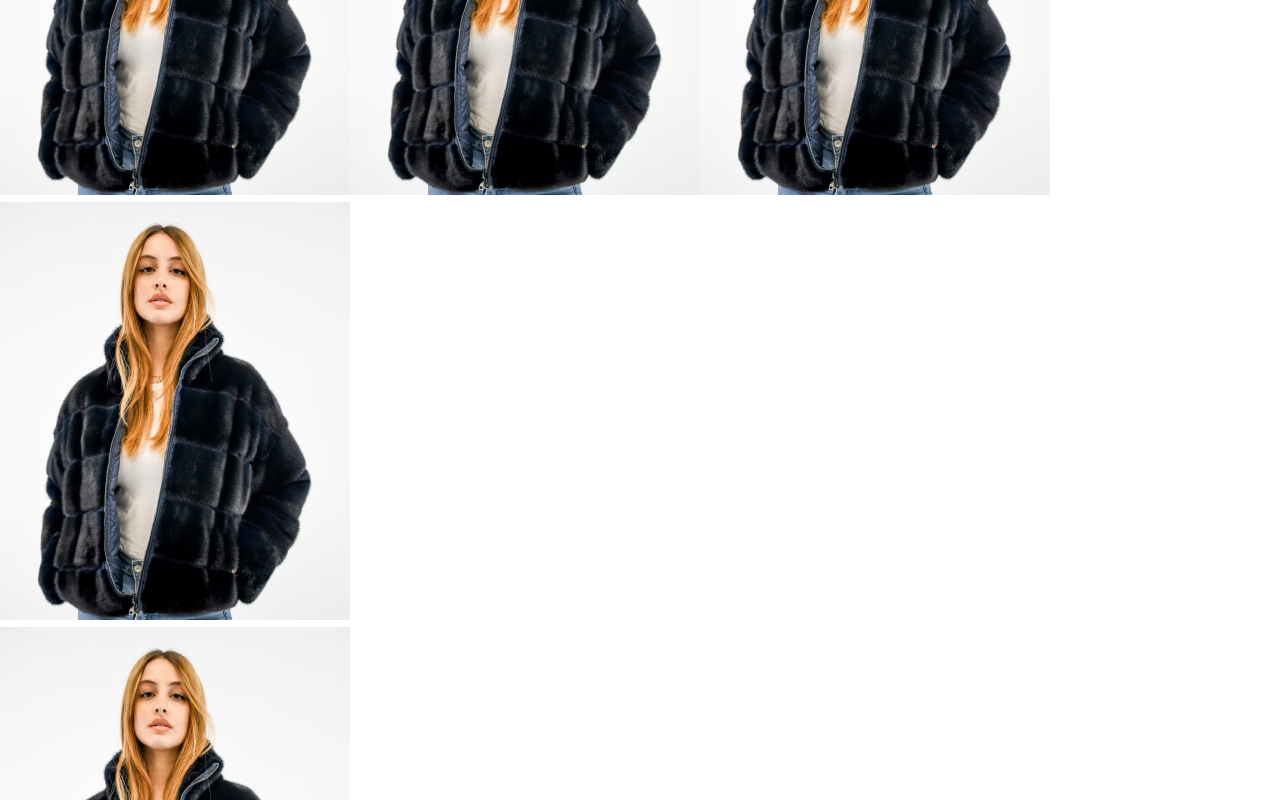
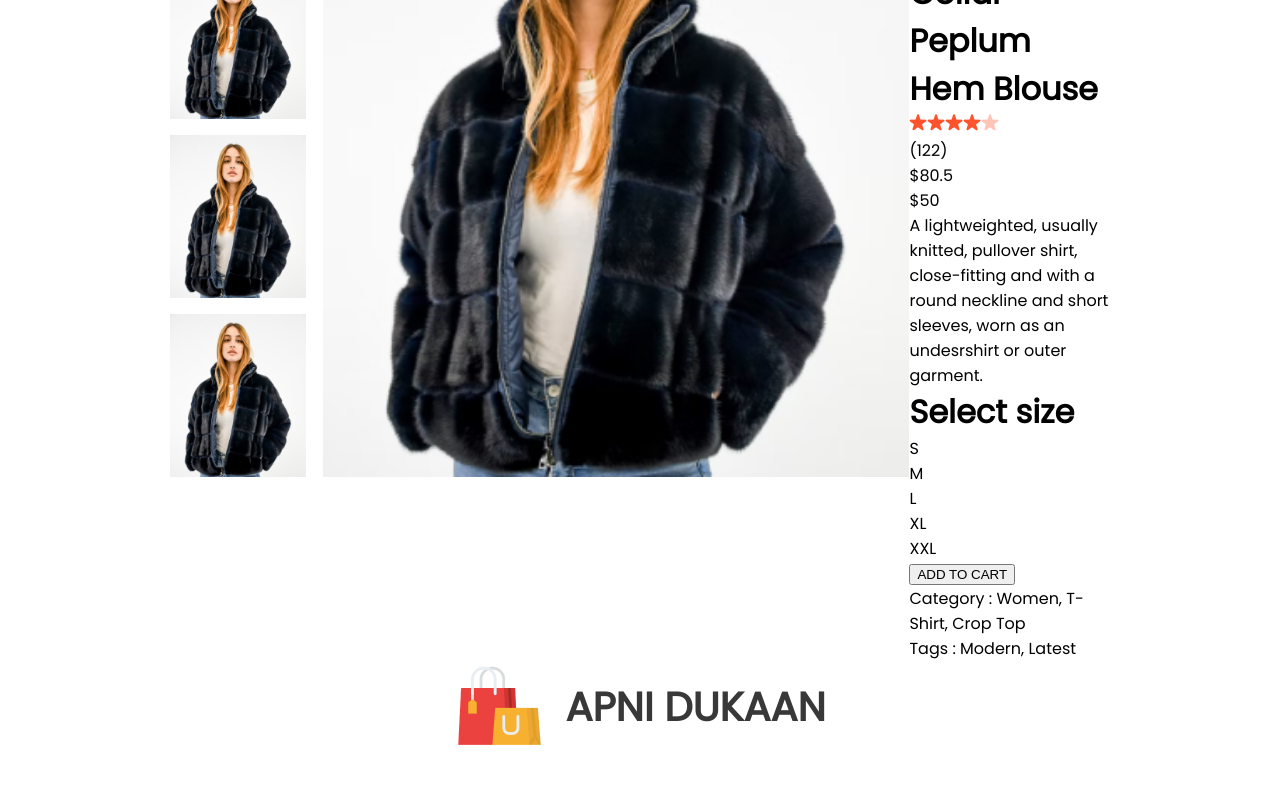
Before and after one commit to nainajohri95/E-Commerce-Website, a React (Create React App) app: page /product/1 in a window 1280 px wide. Shown: the part 320-1120 px from the top of the page. Built offline with nearby package versions, Linux system fonts and the light colour scheme.

Commit message:
ProductDisplay.jsx and ProductDisplay.css are updated

```diff
--- a/src/Components/ProductDisplay/ProductDisplay.css
+++ b/src/Components/ProductDisplay/ProductDisplay.css
@@ -0,0 +1,24 @@
+.productdisplay {
+  display: flex;
+  margin: 0px 170px;
+}
+
+.productdisplay-left {
+  display: flex;
+  gap: 17px;
+}
+
+.productdisplay-img-list {
+  display: flex;
+  flex-direction: column;
+  gap: 16px;
+}
+
+.productdisplay-img-list img {
+  height: 163px;
+}
+
+.productdisplay-main-img {
+  width: 586px;
+  height: 700px;
+}
--- a/src/Components/ProductDisplay/ProductDisplay.jsx
+++ b/src/Components/ProductDisplay/ProductDisplay.jsx
@@ -51,6 +51,18 @@ const ProductDisplay = (props) => {
             <div>XXL</div>
           </div>
         </div>
+        <button>ADD TO CART</button>
+        <p className="productdisplay-right-category">
+          <span>
+            Category : <span>Women, T-Shirt, Crop Top </span>
+          </span>
+        </p>
+
+        <p className="productdisplay-right-category">
+          <span>
+            Tags : <span>Modern, Latest </span>
+          </span>
+        </p>
       </div>
     </div>
   );
```
